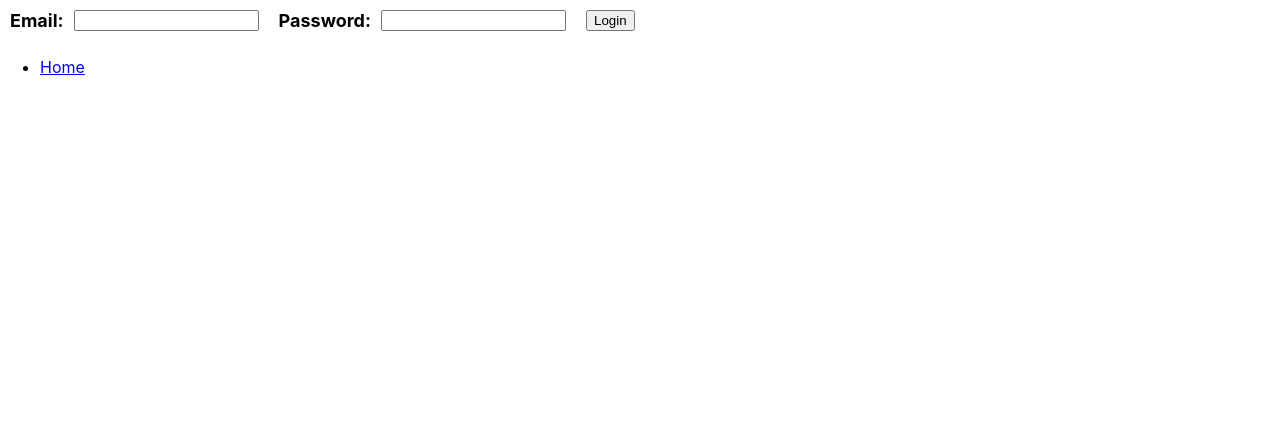
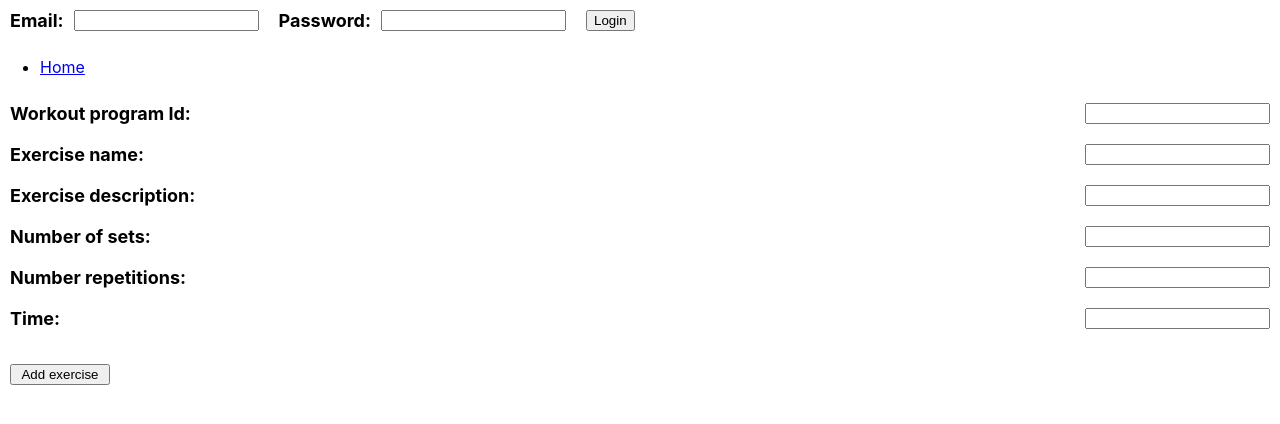
Before and after one commit to VictorKildahl/ReactHandin, a React (Create React App) app: page /addExercise in a window 1280 px wide. Shown: the top 424 px of the page. Built offline with nearby package versions, Linux system fonts and the light colour scheme.

Commit message:
"Can add new exercises to a workout program"

```diff
--- a/src/App.js
+++ b/src/App.js
@@ -1,6 +1,7 @@
 import React from "react";
 import { BrowserRouter, Link, Route, Routes } from "react-router-dom";
 import "./App.css";
+import AddExercise from "./components/AddExercise/AddExercise";
 import Login from "./components/Login";
 import Home from "./screens/Home";
 
@@ -20,6 +21,7 @@ function App() {
 
           <Routes>
             <Route path="/" element={<Home />} />
+            <Route path="/addExercise" element={<AddExercise />} />
           </Routes>
         </div>
       </BrowserRouter>
--- /dev/null
+++ b/src/components/AddExercise/AddExercise.css
@@ -0,0 +1,25 @@
+.container {
+    width: 300px;
+  }
+
+  .label {
+    font-size: large;
+    font-weight: bold;
+    margin-right: 10px;
+  }
+
+  .input {
+    margin-left: 10px;
+  }
+
+  .button {
+    margin: 25px 0 0 10px;
+    width: 200px;
+  }
+
+  .divForLabelAndInput {
+    display: flex;
+    flex-direction: row;
+    justify-content: space-between;
+    padding: 10px;
+  }
--- /dev/null
+++ b/src/components/AddExercise/AddExercise.js
@@ -0,0 +1,46 @@
+import React, { useState } from "react";
+import ExerciseInfo from "./ExerciseInfo";
+
+function AddExercise() {
+    const [workoutProgramId, setWorkoutProgramId] = useState();
+    const [exerciseName, setExerciseName] = useState();
+    const [description, setDescription] = useState();
+    const [NumberOfSets, setNumberOfSets] = useState();
+    const [repetitions, setRepetitions] = useState();
+    const [time, setTime] = useState();
+
+    const addExercise = async () => {
+        fetch("https://afe2021fitness.azurewebsites.net/api/Exercises/Program/" + workoutProgramId, {
+          method: "POST",
+          headers: {
+            Accept: "application/json",
+            "Content-Type": "application/json",
+            Authorization: "Bearer " + localStorage.getItem("jwt"),
+          },
+          body: JSON.stringify({
+            name: exerciseName,
+            description: description,
+            sets: NumberOfSets,
+            repetitions: repetitions,
+            time: time,
+          }),
+        }).then((response) => {
+          response.json();
+        });
+      };
+
+
+    return (
+        <ExerciseInfo
+        setWorkoutProgramID={setWorkoutProgramId}
+        setExerciseName={setExerciseName}
+        setDescription={setDescription}
+        setNumberOfSets={setNumberOfSets}
+        setRepetitions={setRepetitions}
+        setTime={setTime}
+        addExercise={addExercise}></ExerciseInfo>
+      );
+
+}
+
+export default AddExercise;
--- /dev/null
+++ b/src/components/AddExercise/ExerciseInfo.css
@@ -0,0 +1,25 @@
+.container {
+    width: 300px;
+  }
+
+  .label {
+    font-size: large;
+    font-weight: bold;
+    margin-right: 10px;
+  }
+
+  .input {
+    margin-left: 10px;
+  }
+
+  .button {
+    margin: 25px 0 0 10px;
+    width: 200px;
+  }
+
+  .divForLabelAndInput {
+    display: flex;
+    flex-direction: row;
+    justify-content: space-between;
+    padding: 10px;
+  }
--- /dev/null
+++ b/src/components/AddExercise/ExerciseInfo.js
@@ -0,0 +1,128 @@
+import React, { useState } from "react";
+
+function ExerciseInfo(props) {
+    const introText = "Please fill out the exercise form";
+
+    return (
+        // <form onSubmit={props.addExercise}>
+        //     <p>{introText}</p>
+        //     <label>Workout program Id:</label>
+        //     <input
+        //         type="number"
+        //         onChange={(event) => {props.setWorkoutProgramID(event.target.value);}}
+        //         />
+        //     <br/>
+        //     <br/>
+        //     <label>
+        //         Exercise name:
+        //         <input
+        //         type="text"
+        //         onChange={(event) => {props.setExerciseName(event.target.value);}}
+        //         />
+        //     </label>
+        //     <br/>
+        //     <label>
+        //         Exercise description:
+        //         <input
+        //         type="text"
+        //         onChange={(event) => {props.setDescription(event.target.value);}}
+        //         />
+        //     </label>
+        //     <br/>
+        //     <label>
+        //         Number of sets:
+        //         <input
+        //         type="number"
+        //         onChange={(event) => {props.setNumberOfSets(event.target.value);}}
+        //         />
+        //     </label>
+        //     <br/>
+        //     <label>
+        //         Number of repetitions:
+        //         <input
+        //         type="number"
+        //         onChange={(event) => {props.setRepetitions(event.target.value);}}
+        //         />
+        //     </label>
+        //     <br/>
+        //     <label>
+        //         Time:
+        //         <input
+        //         type="number"
+        //         onChange={(event) => {props.setTime(event.target.value);}}
+        //         />
+        //     </label>
+        //     <br/>
+        //     <input type="submit" value="Submit" />
+        // </form>
+
+        <div>
+          <div className="divForLabelAndInput">
+            <label className="label">Workout program Id:</label>
+            <input
+              type="number"
+              onChange={(event) => {
+                  props.setWorkoutProgramID(event.target.value);
+              }}
+            />
+          </div>
+          <div className="divForLabelAndInput">
+            <label className="label">Exercise name:</label>
+            <input
+              type="text"
+              onChange={(event) => {
+                props.setExerciseName(event.target.value);
+              }}
+            />
+          </div>
+          <div className="divForLabelAndInput">
+            <label className="label">Exercise description:</label>
+            <input
+              type="text"
+              onChange={(event) => {
+                props.setDescription(event.target.value);
+              }}
+            />
+          </div>
+          <div className="divForLabelAndInput">
+            <label className="label">Number of sets:</label>
+            <input
+              type="number"
+              onChange={(event) => {
+                props.setNumberOfSets(event.target.value);
+              }}
+            />
+          </div>
+          <div className="divForLabelAndInput">
+            <label className="label">Number repetitions:</label>
+            <input
+              type="number"
+              onChange={(event) => {
+                props.setRepetitions(event.target.value);
+              }}
+            />
+          </div>
+          <div className="divForLabelAndInput">
+            <label className="label">Time:</label>
+            <input
+              type="number"
+              onChange={(event) => {
+                props.setTime(event.target.value);
+              }}
+            />
+          </div>
+          <input
+            className="button"
+            type="submit"
+            value="Add exercise"
+            onClick={(event) => {
+              event.preventDefault();
+              props.addExercise();
+            }}
+          />
+        </div>
+      );
+}
+
+
+export default ExerciseInfo;
--- /dev/null
+++ b/src/screens/Home.css
@@ -0,0 +1,11 @@
+.button2 {
+    font: bold 11px Arial;
+    text-decoration: none;
+    background-color: #EEEEEE;
+    color: #333333;
+    padding: 2px 6px 2px 6px;
+    border-top: 1px solid #CCCCCC;
+    border-right: 1px solid #333333;
+    border-bottom: 1px solid #333333;
+    border-left: 1px solid #CCCCCC;
+  }
--- a/src/screens/Home.js
+++ b/src/screens/Home.js
@@ -1,7 +1,10 @@
 import React from "react";
+import { Link } from 'react-router-dom'
+import AddExercise from "../components/AddExercise/AddExercise";
 import CreatePersonalTrainer from "../components/CreatePersonalTrainer/CreatePersonalTrainer";
 import CreateClients from "../components/PersonalTrainer/CreateClients";
 import SeeWorkoutProgram from "../components/SeeWorkoutProgram/SeeWorkoutProgram";
+import "./Home.css"
 
 function Home() {
   var role = localStorage.getItem("Role");
@@ -18,6 +21,7 @@ function Home() {
         <h1>Welcome {role}!</h1>
         <CreateClients />;
         <SeeWorkoutProgram />;
+        <Link to="/addExercise" className="button2">Add exercise</Link>
       </div>
     );
   } else if (role === "Client") {
```
